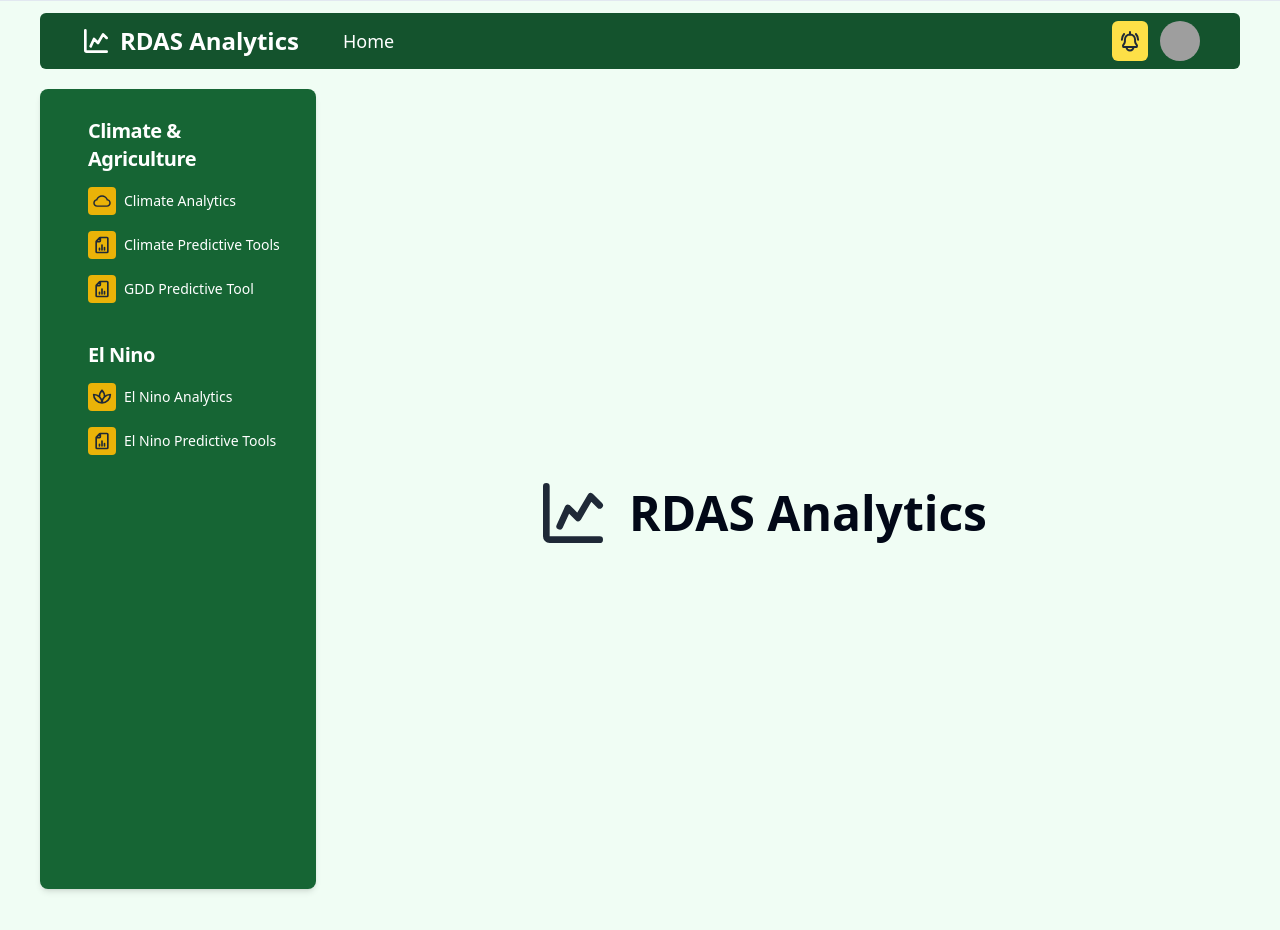
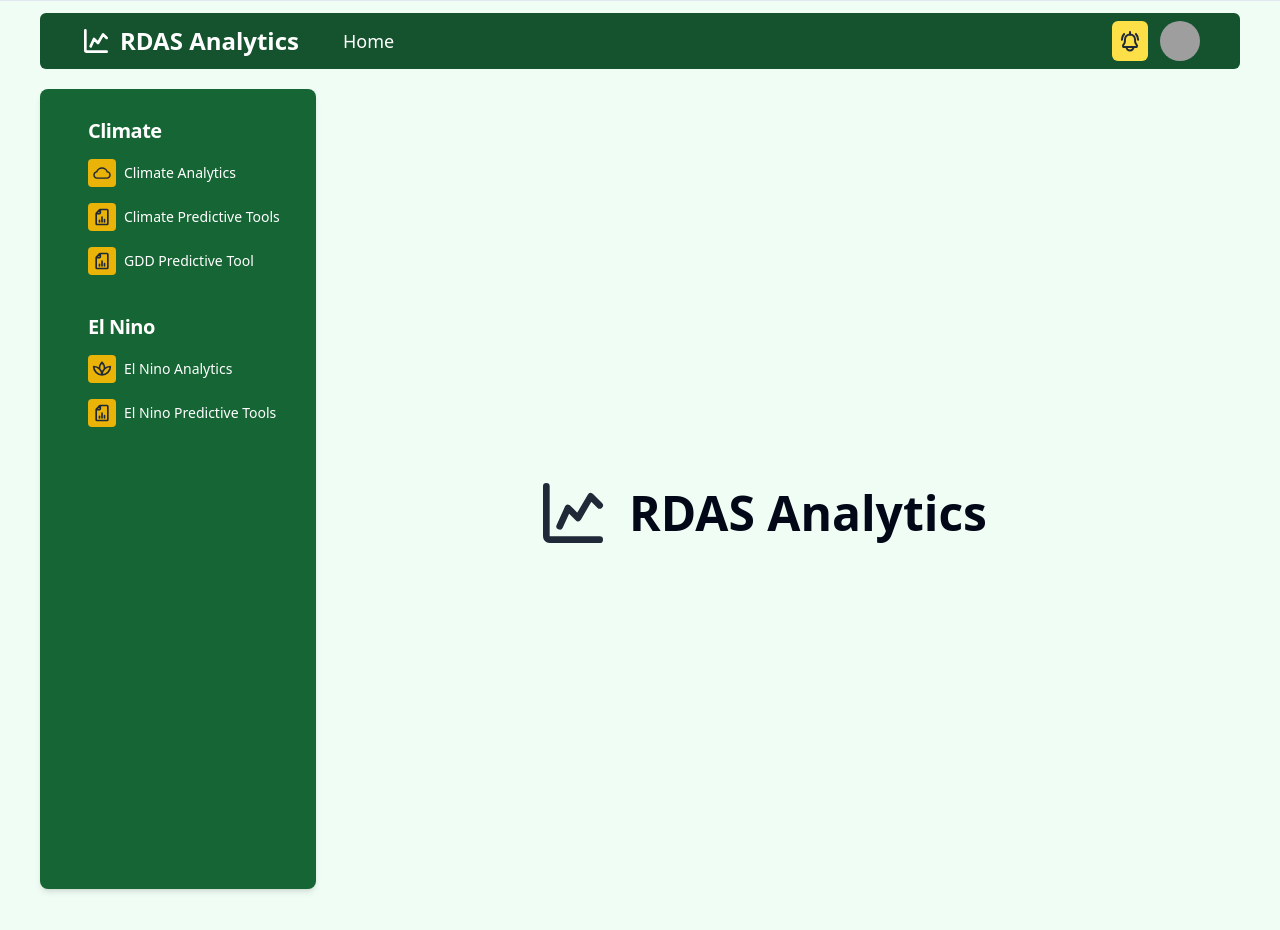
Before and after one commit to aman-RIMES/rdas-analytics-fe, a React (Vite) app: page / in a window 1280 px wide. Shown: the top 930 px of the page. Built offline with nearby package versions, Linux system fonts and the light colour scheme; grey boxes are pictures that could not be loaded; what ldrs would draw is missing.

Commit message:
(refactor) changing Climate label on sidebar

```diff
--- a/src/components/sidebar.tsx
+++ b/src/components/sidebar.tsx
@@ -9,7 +9,7 @@ export function Sidebar() {
       <div className="space-y-4 my-5 bg-green-800 rounded-lg p-5 h-screen shadow-md">
         <div className="pl-3 py-2 max-w-80 text-white">
           <h2 className="mb-2 px-4 text-xl font-semibold tracking-tight ">
-            Climate & Agriculture
+            Climate
           </h2>
           <div className="space-y-1">
             <MenuButton
```
